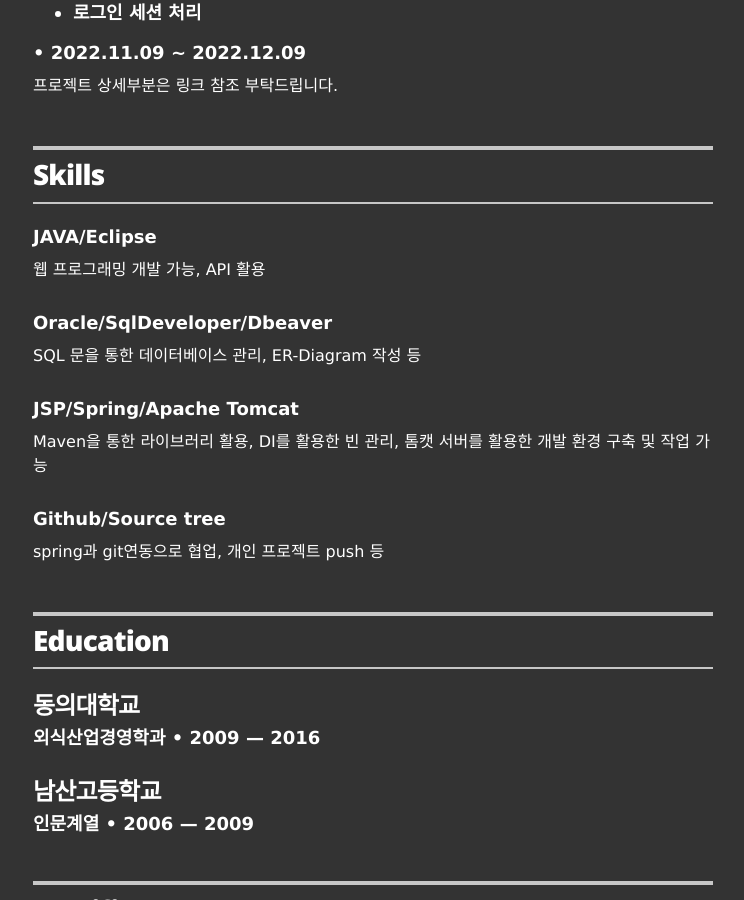
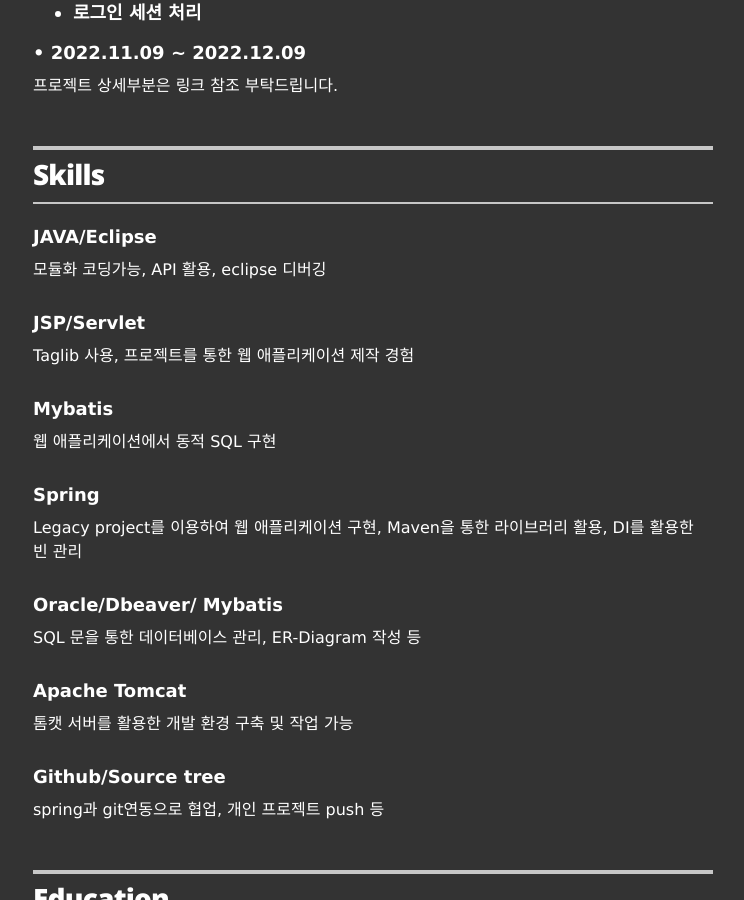
Before and after one commit to skhellou/myself, a Jekyll site: the page built from index.html, in a window 1280 px wide and 900 px high, scrolled down 1422 px. Shown: the whole window, without its empty margins (267-1011 px from the left). Built offline with Jekyll 4.4.1, drawn with Linux system fonts in a browser that asks for light colours.

Commit message:
Update skills.yml

```diff
--- a/_data/skills.yml
+++ b/_data/skills.yml
@@ -1,15 +1,23 @@
 # Skills
 
 - skill: JAVA/Eclipse
-  description: 웹 프로그래밍 개발 가능, API 활용
+  description: 모듈화 코딩가능,  API 활용, eclipse 디버깅
 
 
-- skill: Oracle/SqlDeveloper/Dbeaver
+- skill: JSP/Servlet
+  description: Taglib 사용, 프로젝트를 통한 웹 애플리케이션 제작 경험
+
+- skill: Mybatis
+  description: 웹 애플리케이션에서 동적 SQL 구현
+
+- skill: Spring
+  description: Legacy project를 이용하여 웹 애플리케이션 구현, Maven을 통한 라이브러리 활용, DI를 활용한 빈 관리
+
+- skill: Oracle/Dbeaver/ Mybatis
   description: SQL 문을 통한 데이터베이스 관리, ER-Diagram 작성 등
 
-
-- skill: JSP/Spring/Apache Tomcat
-  description: Maven을 통한 라이브러리 활용, DI를 활용한 빈 관리, 톰캣 서버를 활용한 개발 환경 구축 및 작업 가능
+- skill: Apache Tomcat
+  description: 톰캣 서버를 활용한 개발 환경 구축 및 작업 가능
 
 - skill: Github/Source tree
   description: spring과 git연동으로 협업, 개인 프로젝트 push 등
```
